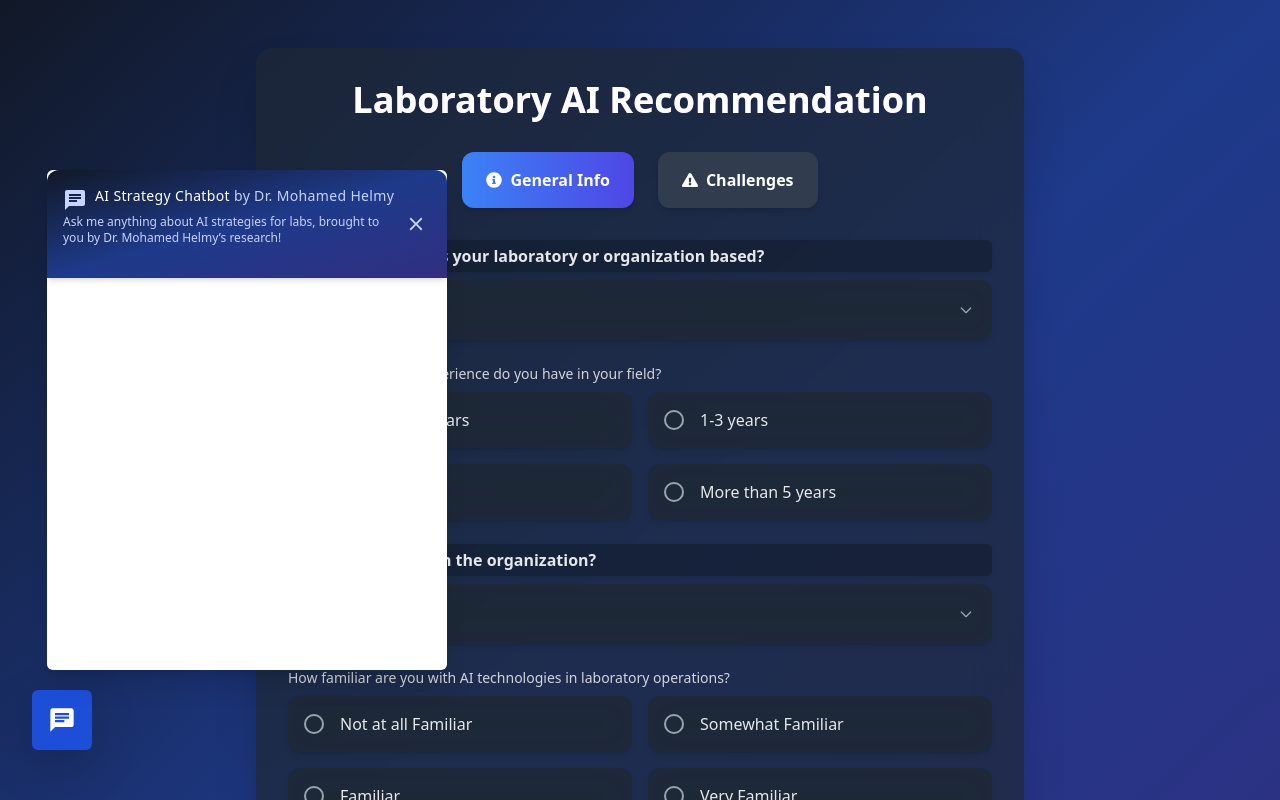
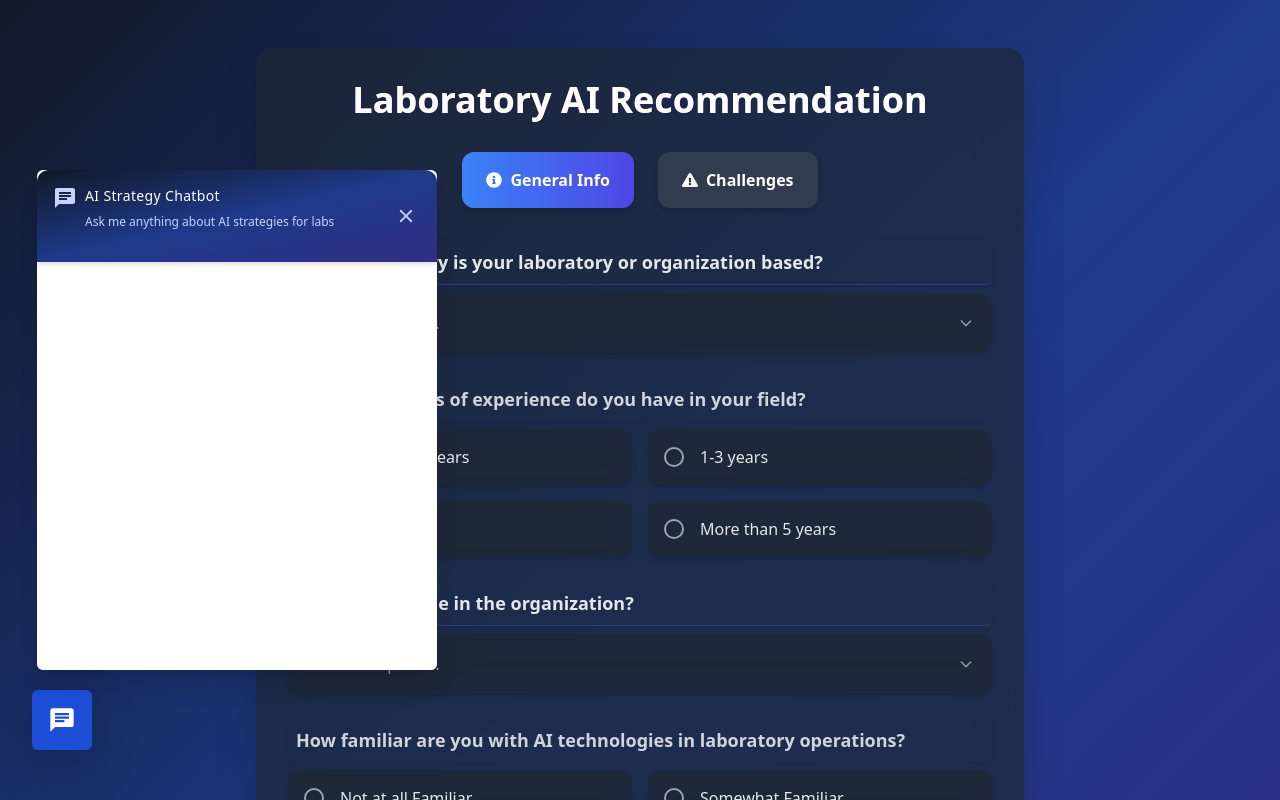
Before and after one commit to mohammedaly915/RecomendationLap, a React (Create React App) app: page / in a window 1280 px wide. Both pictures are taken after a click on the button 62 px from the left and 720 px from the top of the page. Shown: the top 800 px of the page. Built offline with nearby package versions, Linux system fonts and the light colour scheme.

Commit message:
first commit updated last

```diff
--- a/src/Components/Chatbot/ChatBot.js
+++ b/src/Components/Chatbot/ChatBot.js
@@ -81,25 +81,24 @@ const ChatBot = () => {
         initial={{ opacity: 0, y: 30 }}
         animate={{ opacity: isOpen ? 1 : 0, y: isOpen ? 0 : 20 }}
         transition={{ duration: 0.3 }}
-        className={`absolute bottom-[80px] left-[15px] w-[400px] h-[500px] bg-white bg-opacity-90 backdrop-blur-md rounded shadow-xl transition-all duration-300 ${
+        className={`absolute bottom-[80px] left-[5px] w-[400px] h-[500px] bg-white bg-opacity-90 backdrop-blur-md rounded shadow-xl transition-all duration-300 ${
           isOpen ? "pointer-events-auto" : "pointer-events-none"
         }`}
       >
         {/* Updated Header */}
         <div className="bg-gradient-to-br from-gray-900 via-blue-900 to-indigo-900 text-white p-3 rounded-t-xl flex justify-between items-center shadow-md">
+          <div className="flex items-start space-x-2">
+            <MdChat size={24} className="text-indigo-200" />
             <div>
-          <div className="flex items-center space-x-2">
-            <MdChat size={24} className="text-indigo-200" />
             <h3 className="text-sm font-medium tracking-wide">
-              AI Strategy Chatbot <span className="text-indigo-200">by Dr. Mohamed Helmy</span>
+              AI Strategy Chatbot
             </h3>
-            </div>
+            <p className="text-xs text-indigo-200">
+                  Ask me anything about AI strategies for labs
+              </p>
+          </div>
 
 
-
-            <p className="text-xs text-indigo-200">
-                  Ask me anything about AI strategies for labs, brought to you by Dr. Mohamed Helmy’s research!
-                </p>
           </div>
           <button
             onClick={() => setIsOpen(false)}
--- a/src/Components/ModelRecommend/ModelSelectionPage.js
+++ b/src/Components/ModelRecommend/ModelSelectionPage.js
@@ -64,12 +64,14 @@ const CustomSelect = ({ label, options, value, onChange, required = false }) =>
     return (
       <div className="relative w-full" ref={selectRef}>
 <label
-    className={`block mb-2 text-md font-semibold text-gray-200 bg-gray-900/50 px-2 py-1 rounded-md shadow-sm ${
-      required && !isSelected ? "text-red-400" : "text-gray-200"
-    }`}
-  >
-    {label} {required && <span className="text-red-500 font-bold">*</span>}
-  </label>
+        className={`block mb-2 text-lg font-semibold text-gray-200   px-2 py-2 rounded-md shadow-sm transition-all duration-200 ${
+          required && !isSelected
+            ? 'text-red-400 border-b border-red-500'
+            : 'text-gray-200 border-b border-indigo-600/40 hover:bg-gray-800/60'
+        }`}
+      >
+        {label} {required && <span className="text-red-500 font-bold">*</span>}
+      </label>
   <motion.div
           className={`bg-gray-800/80 backdrop-blur-md rounded-xl p-3 flex items-center justify-between cursor-pointer text-gray-200 hover:bg-gray-800 transition-all duration-300 shadow-md ${
             required && !isSelected
@@ -125,7 +127,7 @@ const CustomRadioGroup = ({ label, options, value, onChange}) => {
 
   return (
     <div className="w-full">
-      <label className="block text-gray-300 mb-2 text-sm font-medium flex items-center gap-2">
+      <label className="block font-semibold text-gray-300 mb-2 text-lg font-large px-2 py-2 rounded-md shadow-sm  flex items-center gap-2">
         {label}
       </label>
       <div className="grid grid-cols-1 gap-3 sm:grid-cols-2">
```
